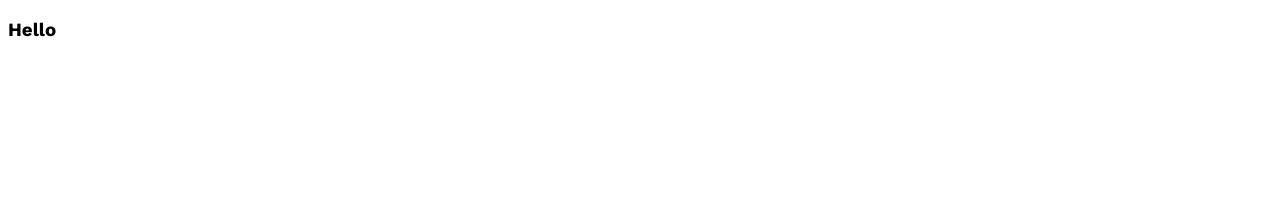
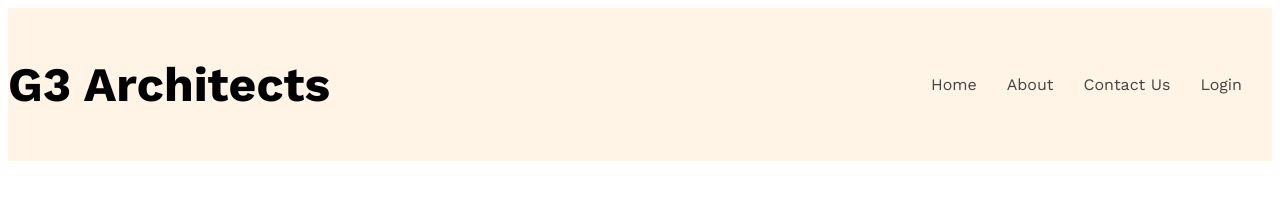
Before and after one commit to SOHAG-SHU/g3-architect-website, a plain HTML site: page index.html in a window 1280 px wide. Drawn offline with nearby package versions, Linux system fonts and the light colour scheme.

Commit message:
Added to navbar

```diff
--- a/index.html
+++ b/index.html
@@ -7,11 +7,23 @@
     <link rel="stylesheet" href="styles/architects.css">
 </head>
 <body class="work-sans-font">
-    <header>
-
+    <header class="bg-light">
+        <!-- <h3>Hello</h3> -->
+         <nav class="navbar display-flex">
+            <h3 class="brand">
+                G3 Architects
+            </h3>
+            <ul class="nav-link display-flex">
+                <li class="nav-item"><a href="" class="nav-link text-gray">Home</a></li>
+                <li class="nav-item"><a href="" class="nav-link text-gray">About</a></li>
+                <li class="nav-item"><a href="" class="nav-link text-gray">Contact Us</a></li>
+                <li class="nav-item"><a href="" class="nav-link text-gray">Login</a></li>
+            </ul>
+         </nav>
     </header>
     <main>
-        <h3>Hello</h3>
+
+
 
     </main>
     <footer>
--- a/styles/architects.css
+++ b/styles/architects.css
@@ -4,3 +4,45 @@
   font-family: "Work Sans", sans-serif;
   font-optical-sizing: auto;
 }
+
+
+/* shared style */
+.display-flex{
+    display:flex;
+}
+/* dark 02 */
+.text-gray{
+  color: #424242;
+}
+/* dark 03 */
+.text-light-gray{
+  color: #727272;
+}
+
+.bg-light{
+  background-color: rgba(255, 144, 14, 0.1);
+}
+/* header styles */
+/* navbar related styles */
+.navbar{
+  justify-content: space-between;
+  align-items: center;
+}
+.brand{
+  font-weight: 700;
+  font-size: 3rem;
+}
+.nav-link{
+  text-decoration: none;
+  font-weight:500px;
+
+}
+.nav-item{
+list-style: none;
+margin-right: 30px ;
+}
+
+.navbar,.banner{
+  max-width: 1440;
+  margin: 0 auto;
+}
```
